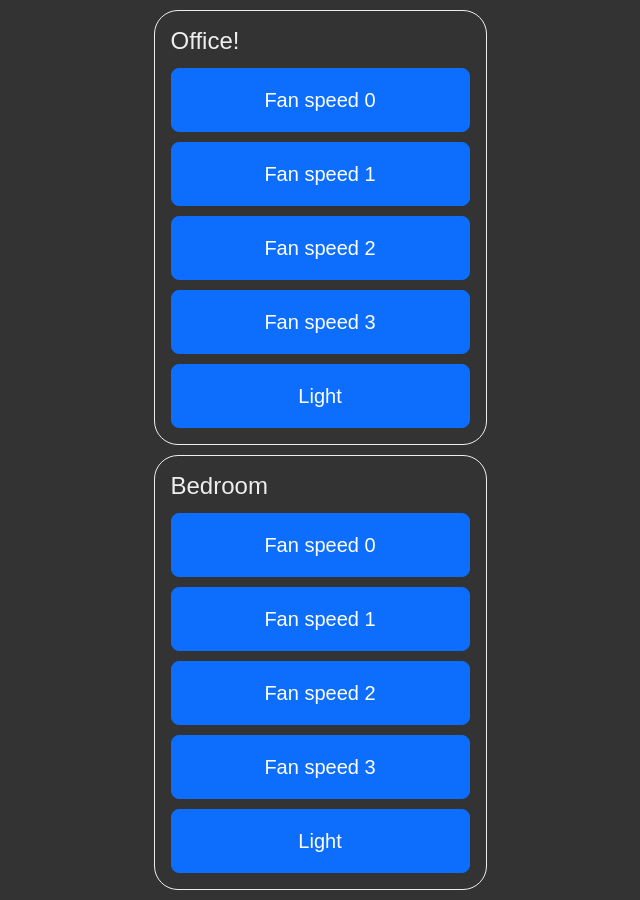
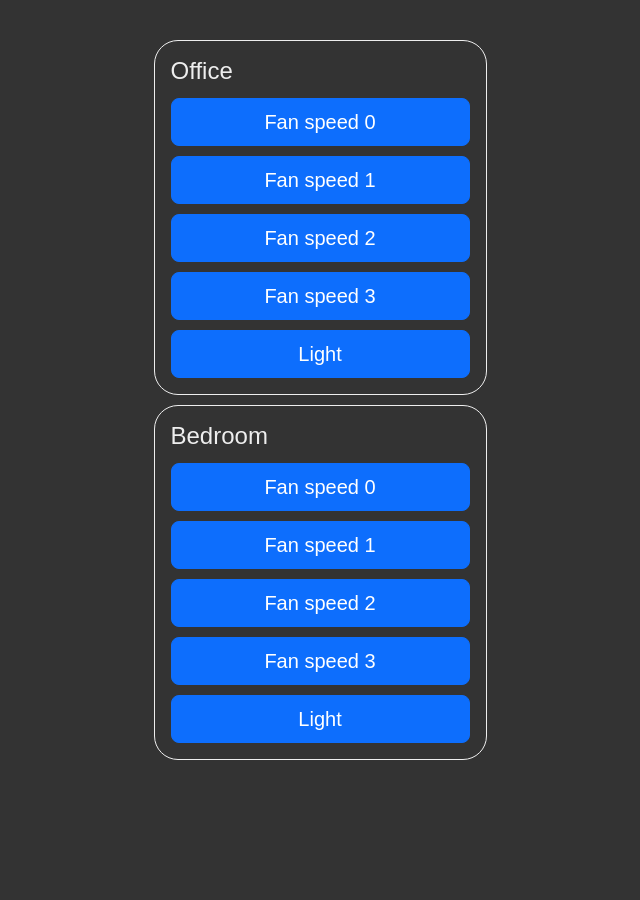
Before and after one commit to vamidus/fancontrol, a PHP site: page / in a window 1280 px wide. Shown: the whole page, without its empty margins (320-960 px from the left). After the commit the page ends 760 px from the top, so only its background shows below. Run offline with PHP 8.4, Linux system fonts and the light colour scheme.

Commit message:
Separate PHP and HTML

```diff
--- a/CSS/main.css
+++ b/CSS/main.css
@@ -21,12 +21,7 @@ body {
 }
 
 button {
-	background-position: center;
-	background-repeat: no-repeat;
-	background-size: 48px 48px;
 	margin: 5px 0;
-	padding: 32px;
-	height: 64px;
 	width: 100%;
 }
 
--- /dev/null
+++ b/index.html
@@ -0,0 +1,38 @@
+<!DOCTYPE html>
+<html lang="en">
+	<head>
+		<title>Fan Control</title>
+		<meta charset="utf-8">
+		<meta name="viewport" content="width=device-width, initial-scale=1, shrink-to-fit=no">
+		<link rel="stylesheet" href="https://cdn.jsdelivr.net/npm/bootstrap@5.3.2/dist/css/bootstrap.min.css" integrity="sha384-T3c6CoIi6uLrA9TneNEoa7RxnatzjcDSCmG1MXxSR1GAsXEV/Dwwykc2MPK8M2HN" crossorigin="anonymous">
+		<link rel="shortcut icon" type="image/png" href="Images/power_0.png"/>
+		<link rel="stylesheet" type="text/css" href="CSS/main.css">
+		<script src="https://code.jquery.com/jquery-3.7.1.min.js" integrity="sha256-/JqT3SQfawRcv/BIHPThkBvs0OEvtFFmqPF/lYI/Cxo=" crossorigin="anonymous"></script>
+		<script src="Scripts/main.js"></script>
+		<script>
+			$(function () {
+				Main.CreateInstance();
+			});
+		</script>
+	</head>
+	<body>
+		<form>
+			<fieldset class="container form-group">
+				<legend>Office</legend>
+				<button title="Fan speed 0" type="button" class="btn btn-primary btn-lg" data-area="office" data-instruction="power0">Fan speed 0</button>
+				<button title="Fan speed 1" type="button" class="btn btn-primary btn-lg" data-area="office" data-instruction="power1">Fan speed 1</button>
+				<button title="Fan speed 2" type="button" class="btn btn-primary btn-lg" data-area="office" data-instruction="power2">Fan speed 2</button>
+				<button title="Fan speed 3" type="button" class="btn btn-primary btn-lg" data-area="office" data-instruction="power3">Fan speed 3</button>
+				<button title="Light" type="button" class="btn btn-primary btn-lg" data-area="office" data-instruction="light">Light</button>
+			</fieldset>
+			<fieldset class="container form-group">
+				<legend>Bedroom</legend>
+				<button title="Fan speed 0" type="button" class="btn btn-primary btn-lg" data-area="bedroom" data-instruction="power0">Fan speed 0</button>
+				<button title="Fan speed 1" type="button" class="btn btn-primary btn-lg" data-area="bedroom" data-instruction="power1">Fan speed 1</button>
+				<button title="Fan speed 2" type="button" class="btn btn-primary btn-lg" data-area="bedroom" data-instruction="power2">Fan speed 2</button>
+				<button title="Fan speed 3" type="button" class="btn btn-primary btn-lg" data-area="bedroom" data-instruction="power3">Fan speed 3</button>
+				<button title="Light" type="button" class="btn btn-primary btn-lg" data-area="bedroom" data-instruction="light">Light</button>
+			</fieldset>
+		</form>
+	</body>
+</html>
--- a/index.php
+++ /dev/null
@@ -1,59 +0,0 @@
-<!DOCTYPE html>
-<html lang="en">
-	<head>
-		<title>Fan Control</title>
-		<meta charset="utf-8">
-		<meta name="viewport" content="width=device-width, initial-scale=1, shrink-to-fit=no">
-		<link rel="stylesheet" href="https://cdn.jsdelivr.net/npm/bootstrap@5.3.2/dist/css/bootstrap.min.css" integrity="sha384-T3c6CoIi6uLrA9TneNEoa7RxnatzjcDSCmG1MXxSR1GAsXEV/Dwwykc2MPK8M2HN" crossorigin="anonymous">
-		<link rel="shortcut icon" type="image/png" href="Images/power_0.png"/>
-		<link rel="stylesheet" type="text/css" href="CSS/main.css">
-		<script src="https://code.jquery.com/jquery-3.7.1.min.js" integrity="sha256-/JqT3SQfawRcv/BIHPThkBvs0OEvtFFmqPF/lYI/Cxo=" crossorigin="anonymous"></script>
-		<script src="Scripts/main.js"></script>
-		<script>
-			$(function () {
-				Main.CreateInstance({
-					xxx: null,
-				});
-			});
-		</script>
-	</head>
-	<body>
-		<form method="post">
-			<fieldset class="container form-group">
-				<legend>Office!</legend>
-				<button title="Fan speed 0" type="submit" class="btn btn-primary btn-lg power_0" name="o_power_0">Fan speed 0</button>
-				<button title="Fan speed 1" type="submit" class="btn btn-primary btn-lg power_1" name="o_power_1">Fan speed 1</button>
-				<button title="Fan speed 2" type="submit" class="btn btn-primary btn-lg power_2" name="o_power_2">Fan speed 2</button>
-				<button title="Fan speed 3" type="submit" class="btn btn-primary btn-lg power_3" name="o_power_3">Fan speed 3</button>
-				<button title="Light" type="submit" class="btn btn-primary btn-lg light" name="o_light">Light</button>
-			</fieldset>
-			<fieldset class="container form-group">
-				<legend>Bedroom</legend>
-				<button title="Fan speed 0" type="submit" class="btn btn-primary btn-lg power_0" name="b_power_0">Fan speed 0</button>
-				<button title="Fan speed 1" type="submit" class="btn btn-primary btn-lg power_1" name="b_power_1">Fan speed 1</button>
-				<button title="Fan speed 2" type="submit" class="btn btn-primary btn-lg power_2" name="b_power_2">Fan speed 2</button>
-				<button title="Fan speed 3" type="submit" class="btn btn-primary btn-lg power_3" name="b_power_3">Fan speed 3</button>
-				<button title="Light" type="submit" class="btn btn-primary btn-lg light" name="b_light">Light</button>
-			</fieldset>
-		</form>
-	</body>
-</html>
-
-<pre>
-<?php
-	if(array_key_exists('o_light', $_POST)) {
-		sendook("office", "light");
-	}
-
-	function sendook($area, $instruction) {
-		$ini = parse_ini_file('fancontrol.ini');
-		$command = 'sudo '.$ini['sendook']
-			.' -f '.$ini['frequency']
-			.' -0 '.$ini['duration_0']
-			.' -1 '.$ini['duration_1']
-			.' -p '.$ini['pause']
-			.' -d '.$ini[$area].$ini[$instruction];
-		$_ = shell_exec($command);
-	}
-?>
-</pre>
```
Also changed, not shown: Scripts/main.js (+37 -33 lines), fancontrol.ini (+7 -7 lines), fancontrol.php (added, +18 -0 lines), Images/light.png (deleted), Images/light_a.png (deleted), Images/power_0.png (deleted), Images/power_0_a.png (deleted), Images/power_1.png (deleted), Images/power_1_a.png (deleted), Images/power_2.png (deleted), Images/power_2_a.png (deleted), Images/power_3.png (deleted), Images/power_3_a.png (deleted), 1 other file.
